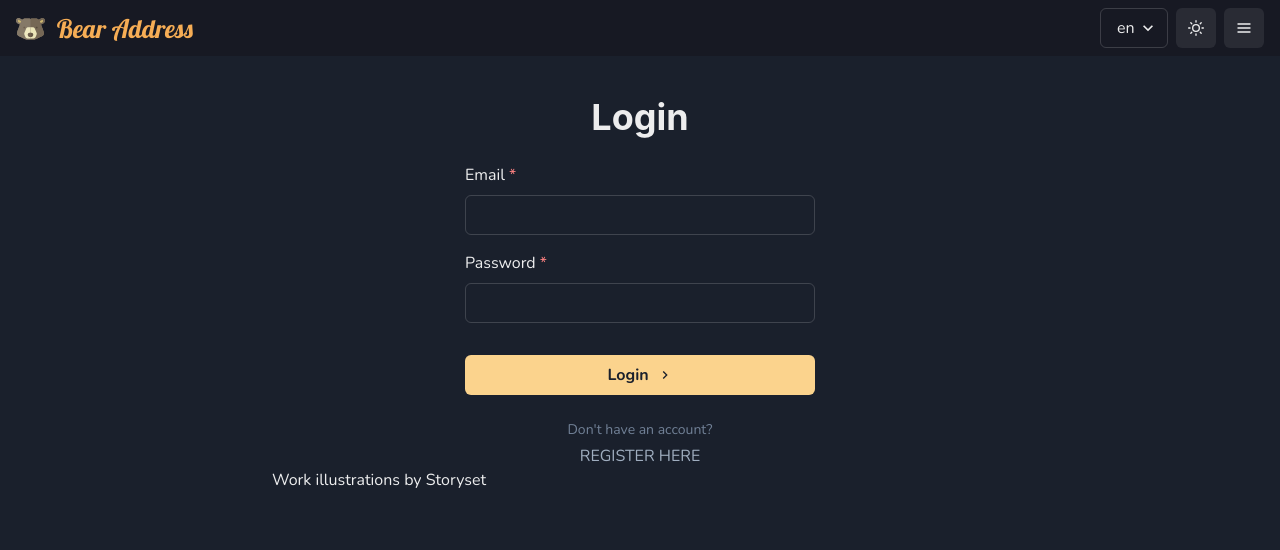
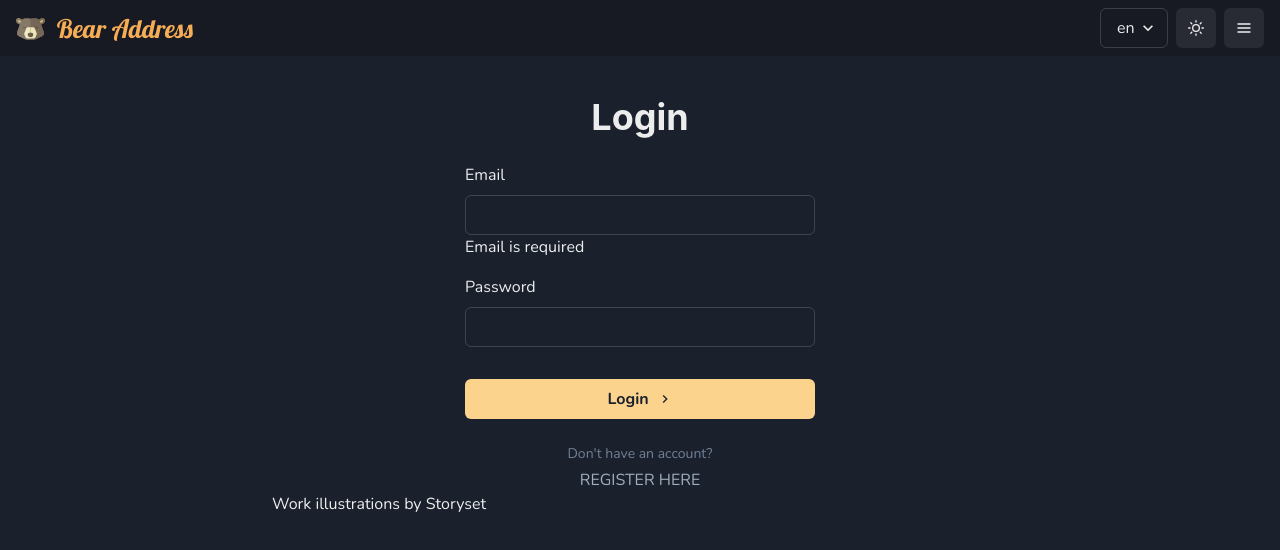
Before and after one commit to radoslavtomas/addressbook, a React (Vite) app: page /login in a window 1280 px wide. Both pictures are taken after a click on the button 1196 px from the left and 28 px from the top of the page. Shown: the top 550 px of the page. Built offline with nearby package versions, Linux system fonts and the light colour scheme.

Commit message:
added formik and yup

```diff
--- a/package.json
+++ b/package.json
@@ -15,6 +15,7 @@
     "@chakra-ui/theme-tools": "^2.1.1",
     "@emotion/react": "^11.11.1",
     "@emotion/styled": "^11.11.0",
+    "formik": "^2.4.5",
     "framer-motion": "^10.16.4",
     "i18next": "^23.5.1",
     "i18next-browser-languagedetector": "^7.1.0",
@@ -22,7 +23,8 @@
     "react": "^18.2.0",
     "react-dom": "^18.2.0",
     "react-i18next": "^13.2.2",
-    "react-router-dom": "^6.16.0"
+    "react-router-dom": "^6.16.0",
+    "yup": "^1.3.2"
   },
   "devDependencies": {
     "@types/react": "^18.2.15",
--- a/src/pages/Login/Login.jsx
+++ b/src/pages/Login/Login.jsx
@@ -14,10 +14,26 @@ import {
 import { Link } from 'react-router-dom'
 import { ChevronRightIcon } from '@chakra-ui/icons'
 import { useTranslation } from 'react-i18next'
+import { useFormik } from 'formik'
+import * as Yup from 'yup'
 
 const Login = () => {
   const { t } = useTranslation()
   const isError = false
+
+  const formik = useFormik({
+    initialValues: {
+      email: '',
+      password: ''
+    },
+    validationSchema: Yup.object({
+      email: Yup.string().email('Invalid email address').required('Email is required'),
+      password: Yup.string().required('Password is required')
+    }),
+    onSubmit: values => {
+      console.log(values)
+    }
+  })
 
   return (
     <Container maxW="container.md" pt={10}>
@@ -33,8 +49,8 @@ const Login = () => {
 
       <Box delay={0.1} mb={6}>
         <Box maxW="350px" mx="auto">
-          <form>
-            <FormControl mb={4} isRequired isInvalid={isError}>
+          <form onSubmit={formik.handleSubmit}>
+            <FormControl mb={4} isInvalid={isError}>
               <FormLabel htmlFor="email">{t('login.form.email')}</FormLabel>
               <Input
                 id="email"
@@ -42,17 +58,28 @@ const Login = () => {
                 type="email"
                 errorBorderColor="red.400"
                 focusBorderColor="gray.500"
+                onChange={formik.handleChange}
+                onBlur={formik.handleBlur}
+                value={formik.values.email}
               />
-              <FormErrorMessage>Email is required</FormErrorMessage>
+              <FormErrorMessage>{formik.errors.email}</FormErrorMessage>
+
+              {formik.touched.email && formik.errors.email ? (
+                <div>{formik.errors.email}</div>
+              ) : null}
+
             </FormControl>
 
-            <FormControl mb={8} isRequired isInvalid={isError}>
+            <FormControl mb={8} isInvalid={isError}>
               <FormLabel htmlFor="password">{t('login.form.password')}</FormLabel>
               <Input
                 id="password"
                 type="password"
                 errorBorderColor="red.400"
                 focusBorderColor="gray.500"
+                onChange={formik.handleChange}
+                onBlur={formik.handleBlur}
+                value={formik.values.password}
               />
               <FormErrorMessage>Password is required</FormErrorMessage>
             </FormControl>
```
Also changed, not shown: 1 other file (tests, documents, lock files or other folders).
